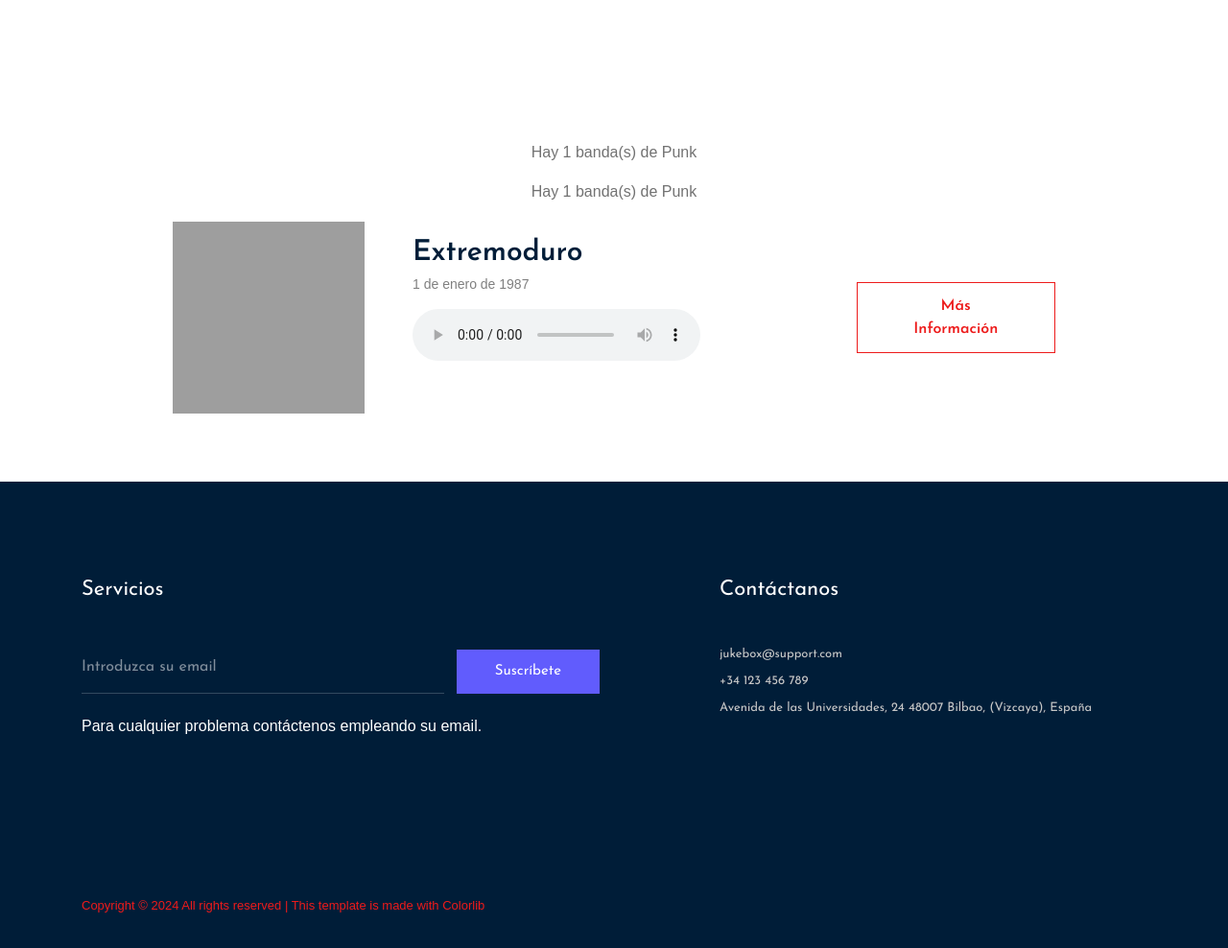
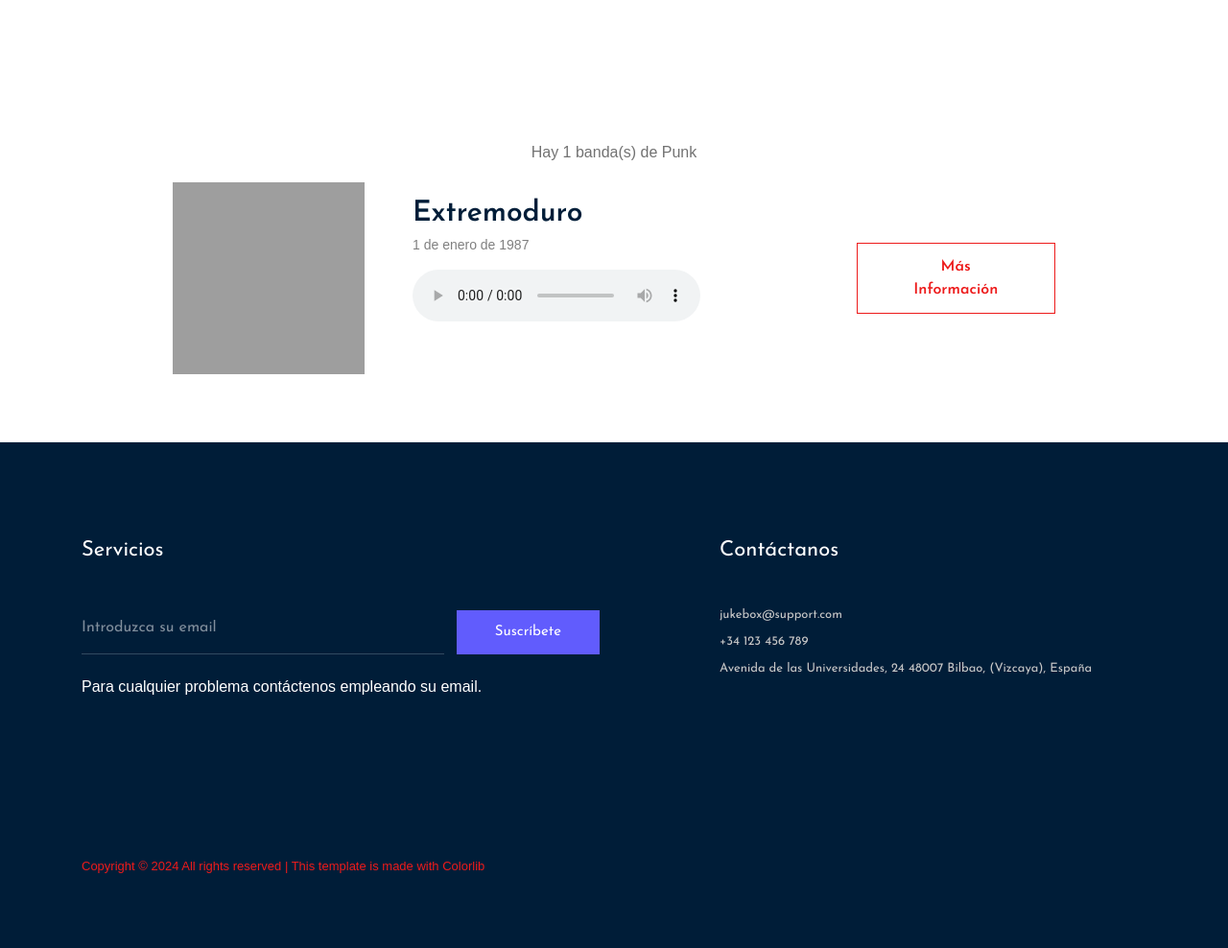
Before and after one commit to Luis-Rdguez/JukeBox, a Django app: page /estilos/2/ in a window 1280 px wide. Shown: the part 532-1520 px from the top of the page at 96% size. After the commit the page ends 1442 px from the top, so only its background shows below. Run offline with Django 5.2, Linux system fonts and the light colour scheme; data comes from the database, SQL or seed files in the repository; some libraries are stand-ins or nearby versions; some web fonts are replaced; grey boxes are pictures that could not be loaded.

Commit message:
traducciones enteras bien

```diff
--- a/appJukeBox/templates/estilo.html
+++ b/appJukeBox/templates/estilo.html
@@ -25,7 +25,6 @@
     <div class="container">
         <div class="row">
             <div class="col-xl-12 text-center mb-1">
-                <p>Hay {{numero_bandas}} banda(s) de {{ estilo.estilo }}{% if numero_bandas != 1 %}{% endif %}</p>
                 <p>{% trans "Hay" %} {{numero_bandas}} {% trans "banda(s) de" %} {{ estilo.estilo }}{% if numero_bandas != 1 %}{% endif %}</p>
             </div>
         </div>
```
